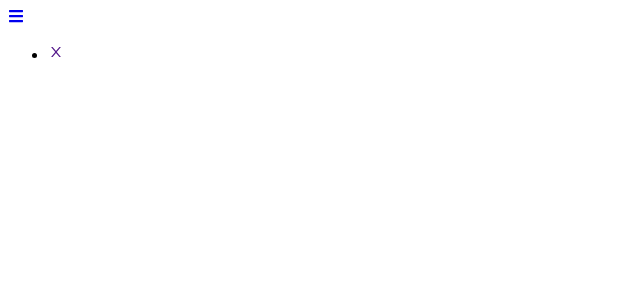
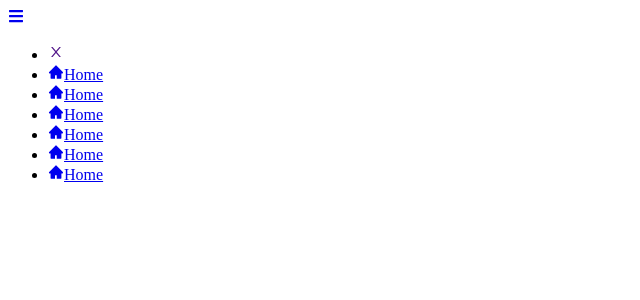
Before and after one commit to trungpnt/gemmy-backend-nodejs, a React (Create React App) app in the folder frontend/: page / in a window 1280 px wide. Shown: the top 300 px of the page, without its empty margins (0-640 px from the left). Built offline with nearby package versions, Linux system fonts and the light colour scheme.

Commit message:
loop through Sidebar and create li link span tag

```diff
--- a/frontend/src/components/Navbar.js
+++ b/frontend/src/components/Navbar.js
@@ -2,6 +2,7 @@ import React, {useState} from 'react'
 import * as FaIcons from "react-icons/fa";
 import * as AiIcons from "react-icons/ai";
 import { Link } from 'react-router-dom';
+import { SidebarData } from './SidebarData';
 
 function Navbar() {
 
@@ -23,6 +24,16 @@ function Navbar() {
                             <AiIcons.AiOutlineClose/>
                         </Link>
                     </li>
+                    {SidebarData.map( (item, index) => {
+                        return (
+                        <li key={index} className={item.cName}>
+                            <Link to={item.path}>
+                                {item.icon}
+                                <span>{item.title}</span>
+                            </Link>
+                        </li>
+                        )
+                    })}
                 </ul>
             </nav>
         </>
--- a/frontend/src/components/SidebarData.js
+++ b/frontend/src/components/SidebarData.js
@@ -10,5 +10,40 @@ export const SidebarData = [
         icon: <AiIcons.AiFillHome/>,
         //short for class name
         cName : 'nav-text'
+    },
+    {
+        title: 'Home',
+        path : '/',
+        icon: <AiIcons.AiFillHome/>,
+        //short for class name
+        cName : 'nav-text'
+    },
+    {
+        title: 'Home',
+        path : '/',
+        icon: <AiIcons.AiFillHome/>,
+        //short for class name
+        cName : 'nav-text'
+    },
+    {
+        title: 'Home',
+        path : '/',
+        icon: <AiIcons.AiFillHome/>,
+        //short for class name
+        cName : 'nav-text'
+    },
+    {
+        title: 'Home',
+        path : '/',
+        icon: <AiIcons.AiFillHome/>,
+        //short for class name
+        cName : 'nav-text'
+    },
+    {
+        title: 'Home',
+        path : '/',
+        icon: <AiIcons.AiFillHome/>,
+        //short for class name
+        cName : 'nav-text'
     }
 ]
```
